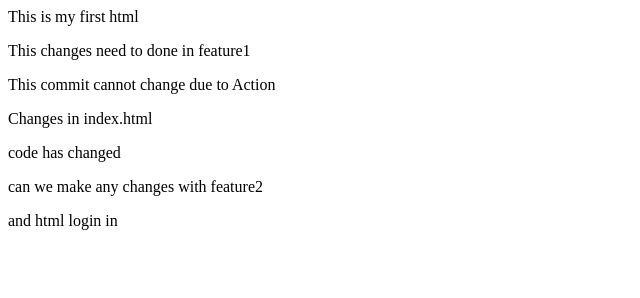
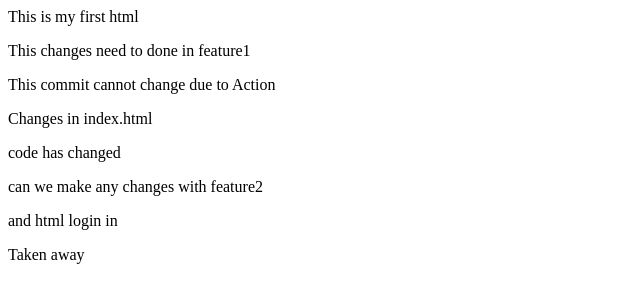
Before and after one commit to Shivakirang/localrepo, a plain HTML site: page index.html in a window 1280 px wide. Shown: the full height of the page, 0-640 px from the left. Drawn offline with Linux system fonts and the light colour scheme.

Commit message:
Taken away in feature2

```diff
--- a/index.html
+++ b/index.html
@@ -5,3 +5,4 @@
 <p>code has changed</p>
 <p>can we make any changes with feature2</p>
 <p>and html login in</p>
+<p>Taken away</p>
```
